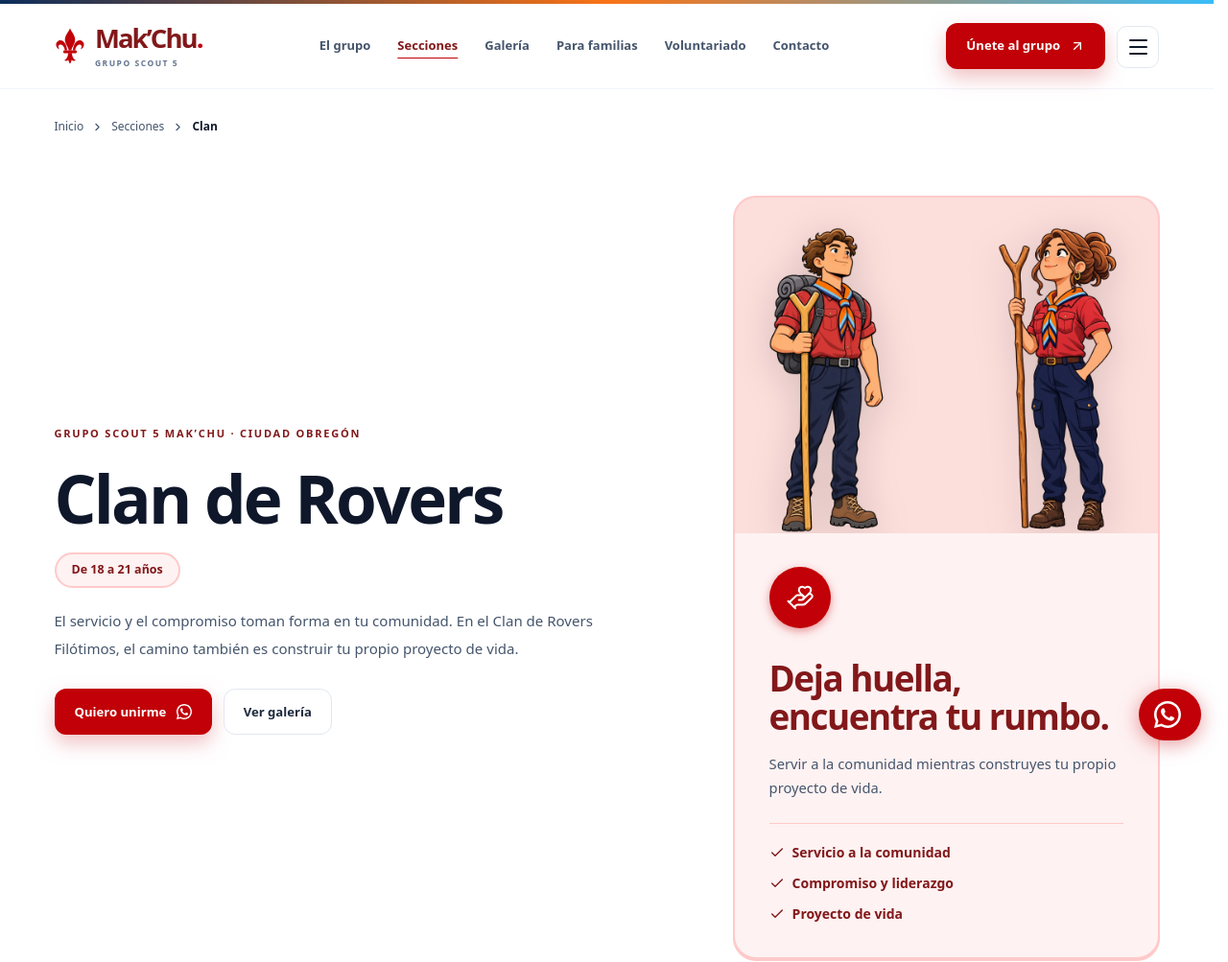
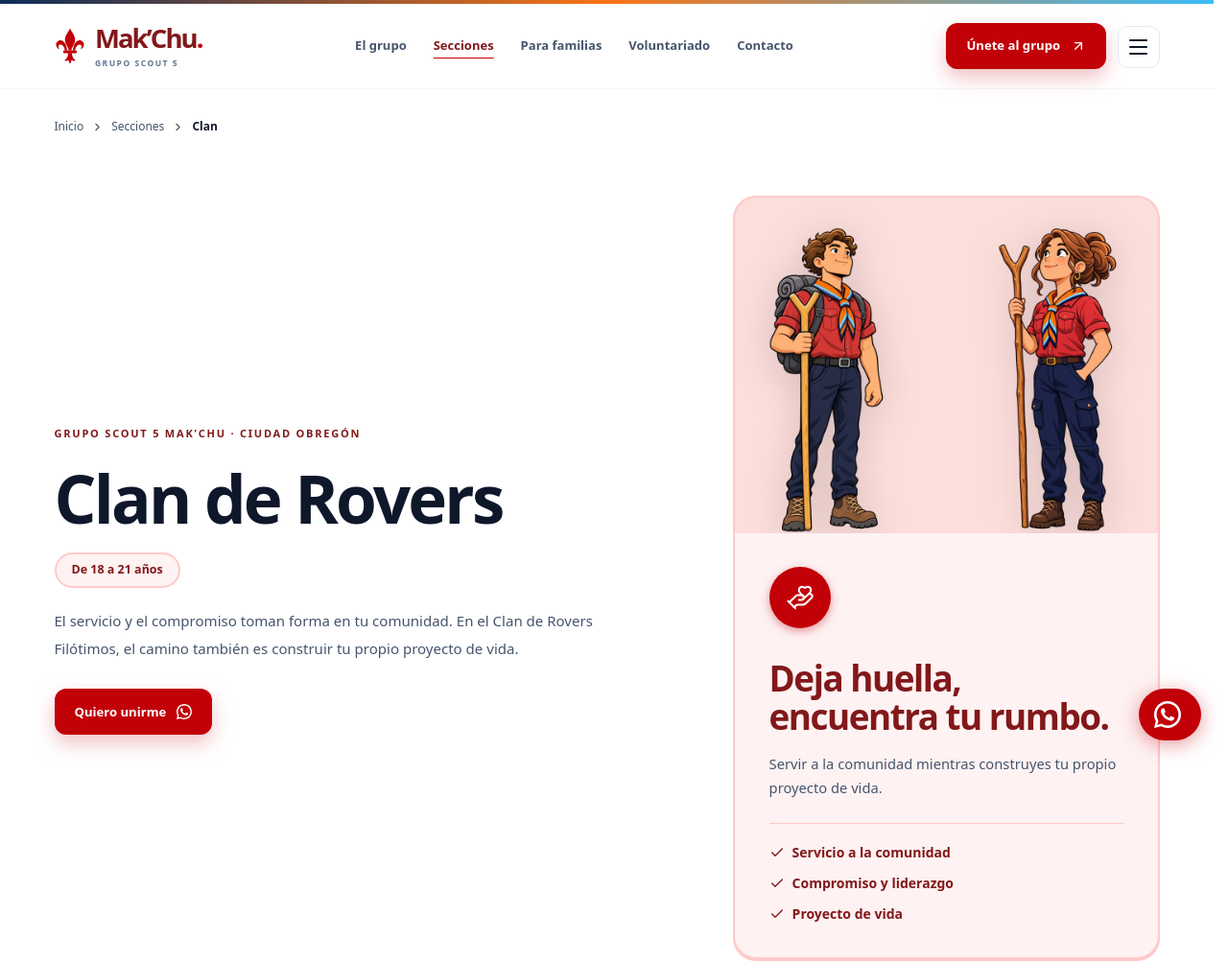
Before and after one commit to marcoalex98/scouts-obregon, an Astro site: page /secciones/clan in a window 1280 px wide. Shown: the top 1003 px of the page at 96% size. Built offline with nearby package versions, Linux system fonts and the light colour scheme; Astro itself is replaced by a stand-in of ours.

Commit message:
Hide gallery from public navigation

```diff
--- a/src/components/SectionGallery.astro
+++ b/src/components/SectionGallery.astro
@@ -18,7 +18,6 @@ const { name, photos } = Astro.props;
     </div>
     <div class="max-w-sm">
       <p class="section-copy">Fotografías reales relacionadas con esta sección y autorizadas para su publicación.</p>
-      <a class="text-link mt-3" href="/galeria">Ver la galería completa</a>
     </div>
   </div>
   <GalleryGrid
--- a/src/components/SiteFooter.astro
+++ b/src/components/SiteFooter.astro
@@ -11,7 +11,6 @@ import { site } from '../data/site';
     <div class="footer-right">
       <nav class="footer-nav" aria-label="Navegación del pie de página">
         <a href="/secciones">Secciones</a>
-        <a href="/galeria">Galería</a>
         <a href="/#familias">Para familias</a>
         <a href="/voluntariado">Adultos voluntarios</a>
         <a href="/contacto">Contacto</a>
--- a/src/data/navigation.ts
+++ b/src/data/navigation.ts
@@ -1,7 +1,6 @@
 export const navigation = [
   { label: 'El grupo', href: '/#el-grupo' },
   { label: 'Secciones', href: '/secciones' },
-  { label: 'Galería', href: '/galeria' },
   { label: 'Para familias', href: '/#familias' },
   { label: 'Voluntariado', href: '/voluntariado' },
   { label: 'Contacto', href: '/contacto' },
--- a/src/pages/galeria.astro
+++ b/src/pages/galeria.astro
@@ -19,6 +19,7 @@ const orderedPhotos = [...galleryPhotos].sort(
   title="Galería scout en Ciudad Obregón | Grupo 5 Mak’Chu"
   description="Conoce en fotografías las experiencias de Manada, Tropa, Comunidad y Clan del Grupo Scout 5 Mak’Chu en Ciudad Obregón."
 >
+  <meta slot="head" name="robots" content="noindex, nofollow" />
   <SiteHeader />
   <main id="contenido" class="gallery-page">
     <h1 class="sr-only">Galería del Grupo Scout 5 Mak’Chu</h1>
--- a/src/pages/secciones/[slug].astro
+++ b/src/pages/secciones/[slug].astro
@@ -5,13 +5,11 @@ import SiteLayout from '../../layouts/SiteLayout.astro';
 import SiteHeader from '../../components/SiteHeader.astro';
 import SiteFooter from '../../components/SiteFooter.astro';
 import Breadcrumbs from '../../components/Breadcrumbs.astro';
-import SectionGallery from '../../components/SectionGallery.astro';
 import SectionContact from '../../components/SectionContact.astro';
 import MeetingLocation from '../../components/MeetingLocation.astro';
 import { meetingSummary } from '../../data/site';
 import { scoutSections, sectionHref, type ScoutSection } from '../../data/sections';
 import { sectionDetails, type SectionDetails } from '../../data/section-details';
-import { galleryPhotosForSection } from '../../data/gallery';
 import '../../styles/sections.css';
 import manadaGirl from '../../assets/characters/manada_girl.webp';
 import manadaBoy from '../../assets/characters/manada_boy.webp';
@@ -32,7 +30,6 @@ export function getStaticPaths() {
 }
 interface Props { section: ScoutSection; details: SectionDetails }
 const { section, details } = Astro.props;
-const sectionPhotos = galleryPhotosForSection(section.slug);
 const icons = { sparkles: Sparkles, compass: Compass, route: Route, 'hand-heart': HandHeart };
 const Icon = icons[section.icon];
 const otherSections = scoutSections.filter((other) => other.slug !== section.slug);
@@ -48,11 +45,11 @@ const faqSchema = JSON.stringify({ '@context': 'https://schema.org', '@type': 'F
 const toc = [
   { label: 'La etapa', href: '#la-etapa' }, { label: 'Actividades', href: '#actividades' },
   { label: 'Aprendizajes', href: '#aprendizajes' }, { label: section.slug === 'clan' ? 'Tu camino' : 'Para familias', href: '#acompanamiento' },
-  { label: 'Galería', href: '#galeria' }, { label: 'Preguntas frecuentes', href: '#preguntas' },
+  { label: 'Preguntas frecuentes', href: '#preguntas' },
   { label: 'Ubicación y horario', href: '#ubicacion' },
 ];
 ---
-<SiteLayout theme={section.color} title={`${section.name} en Ciudad Obregón | ${section.minAge}–${section.maxAge} años | Mak’Chu`} description={`Conoce ${section.name} del Grupo Scout 5 Mak’Chu, para edades de ${section.minAge} a ${section.maxAge} años. Actividades orientativas, aprendizajes, galería y preguntas frecuentes.`}>
+<SiteLayout theme={section.color} title={`${section.name} en Ciudad Obregón | ${section.minAge}–${section.maxAge} años | Mak’Chu`} description={`Conoce ${section.name} del Grupo Scout 5 Mak’Chu, para edades de ${section.minAge} a ${section.maxAge} años. Actividades orientativas, aprendizajes y preguntas frecuentes.`}>
   <script slot="head" type="application/ld+json" set:html={faqSchema} />
   <SiteHeader />
   <main id="contenido">
@@ -64,7 +61,7 @@ const toc = [
           <h1 id="detail-title" class="page-title mt-5">{section.name}</h1>
           <p class="mt-5"><span class="age-tag">De {section.minAge} a {section.maxAge} años</span></p>
           <p class="section-copy mt-5 max-w-xl">{section.summary}</p>
-          <div class="mt-7 flex flex-wrap gap-3"><a class="button button-primary" href={waHref} target={section.whatsapp.number ? '_blank' : undefined} rel={section.whatsapp.number ? 'noopener noreferrer' : undefined}>Quiero unirme <svg viewBox="0 0 24 24" fill="currentColor" aria-hidden="true" width="16" height="16"><path d="M17.472 14.382c-.297-.149-1.758-.867-2.03-.967-.273-.099-.471-.148-.67.15-.197.297-.767.966-.94 1.164-.173.199-.347.223-.644.075-.297-.15-1.255-.463-2.39-1.475-.883-.788-1.48-1.761-1.653-2.059-.173-.297-.018-.458.13-.606.134-.133.298-.347.446-.52.149-.174.198-.298.298-.497.099-.198.05-.371-.025-.52-.075-.149-.669-1.612-.916-2.207-.242-.579-.487-.5-.669-.51-.173-.008-.371-.01-.57-.01-.198 0-.52.074-.792.372-.272.297-1.04 1.016-1.04 2.479 0 1.462 1.065 2.875 1.213 3.074.149.198 2.096 3.2 5.077 4.487.709.306 1.262.489 1.694.625.712.227 1.36.195 1.871.118.571-.085 1.758-.719 2.006-1.413.248-.694.248-1.289.173-1.413-.074-.124-.272-.198-.57-.347z"/><path d="M12 0C5.373 0 0 5.373 0 12c0 2.127.558 4.123 1.532 5.855L0 24l6.302-1.517A11.94 11.94 0 0 0 12 24c6.627 0 12-5.373 12-12S18.627 0 12 0zm0 21.818a9.794 9.794 0 0 1-5.003-1.374l-.358-.214-3.742.9.937-3.63-.234-.373A9.76 9.76 0 0 1 2.182 12C2.182 6.57 6.57 2.182 12 2.182S21.818 6.57 21.818 12 17.43 21.818 12 21.818z"/></svg></a><a class="button button-secondary" href="#galeria">Ver galería</a></div>
+          <div class="mt-7 flex flex-wrap gap-3"><a class="button button-primary" href={waHref} target={section.whatsapp.number ? '_blank' : undefined} rel={section.whatsapp.number ? 'noopener noreferrer' : undefined}>Quiero unirme <svg viewBox="0 0 24 24" fill="currentColor" aria-hidden="true" width="16" height="16"><path d="M17.472 14.382c-.297-.149-1.758-.867-2.03-.967-.273-.099-.471-.148-.67.15-.197.297-.767.966-.94 1.164-.173.199-.347.223-.644.075-.297-.15-1.255-.463-2.39-1.475-.883-.788-1.48-1.761-1.653-2.059-.173-.297-.018-.458.13-.606.134-.133.298-.347.446-.52.149-.174.198-.298.298-.497.099-.198.05-.371-.025-.52-.075-.149-.669-1.612-.916-2.207-.242-.579-.487-.5-.669-.51-.173-.008-.371-.01-.57-.01-.198 0-.52.074-.792.372-.272.297-1.04 1.016-1.04 2.479 0 1.462 1.065 2.875 1.213 3.074.149.198 2.096 3.2 5.077 4.487.709.306 1.262.489 1.694.625.712.227 1.36.195 1.871.118.571-.085 1.758-.719 2.006-1.413.248-.694.248-1.289.173-1.413-.074-.124-.272-.198-.57-.347z"/><path d="M12 0C5.373 0 0 5.373 0 12c0 2.127.558 4.123 1.532 5.855L0 24l6.302-1.517A11.94 11.94 0 0 0 12 24c6.627 0 12-5.373 12-12S18.627 0 12 0zm0 21.818a9.794 9.794 0 0 1-5.003-1.374l-.358-.214-3.742.9.937-3.63-.234-.373A9.76 9.76 0 0 1 2.182 12C2.182 6.57 6.57 2.182 12 2.182S21.818 6.57 21.818 12 17.43 21.818 12 21.818z"/></svg></a></div>
         </div>
         <div class="detail-hero-right">
           <div class="detail-chars" aria-hidden="true">
@@ -97,7 +94,6 @@ const toc = [
         <p class="section-copy max-w-3xl mb-8">{details.guidanceIntro}</p>
         <div class="guidance-grid">{details.guidance.map((item) => <div class="guidance-item"><h3>{item.title}</h3><p>{item.text}</p></div>)}</div>
       </section>
-      <SectionGallery name={section.shortName} photos={sectionPhotos} />
       <section id="preguntas" class="detail-block" aria-labelledby="faq-title">
         <div class="detail-heading"><div><p class="eyebrow">Preguntas frecuentes</p><h2 id="faq-title" class="content-title mt-3">Lo que quizá<br /> te estás preguntando.</h2></div></div>
         <div class="section-faq section-faq--spaced">{questions.map((item) => <details><summary>{item.question}<Plus size={18} aria-hidden="true" /></summary><p>{item.answer}</p></details>)}</div>
--- a/src/pages/sitemap.xml.ts
+++ b/src/pages/sitemap.xml.ts
@@ -3,7 +3,7 @@ import { scoutSections, sectionHref } from '../data/sections';
 import { site } from '../data/site';
 
 export const GET: APIRoute = () => {
-  const paths = ['/', '/secciones', '/galeria', '/voluntariado', '/contacto', ...scoutSections.map(sectionHref)];
+  const paths = ['/', '/secciones', '/voluntariado', '/contacto', ...scoutSections.map(sectionHref)];
   const escapeXml = (value: string) => value.replace(/&/g, '&amp;').replace(/</g, '&lt;').replace(/>/g, '&gt;').replace(/"/g, '&quot;');
   return new Response(`<?xml version="1.0" encoding="UTF-8"?><urlset xmlns="http://www.sitemaps.org/schemas/sitemap/0.9">${paths.map((path) => `<url><loc>${escapeXml(new URL(path, site.url).href)}</loc></url>`).join('')}</urlset>`, { headers: { 'Content-Type': 'application/xml; charset=utf-8' } });
 };
```
